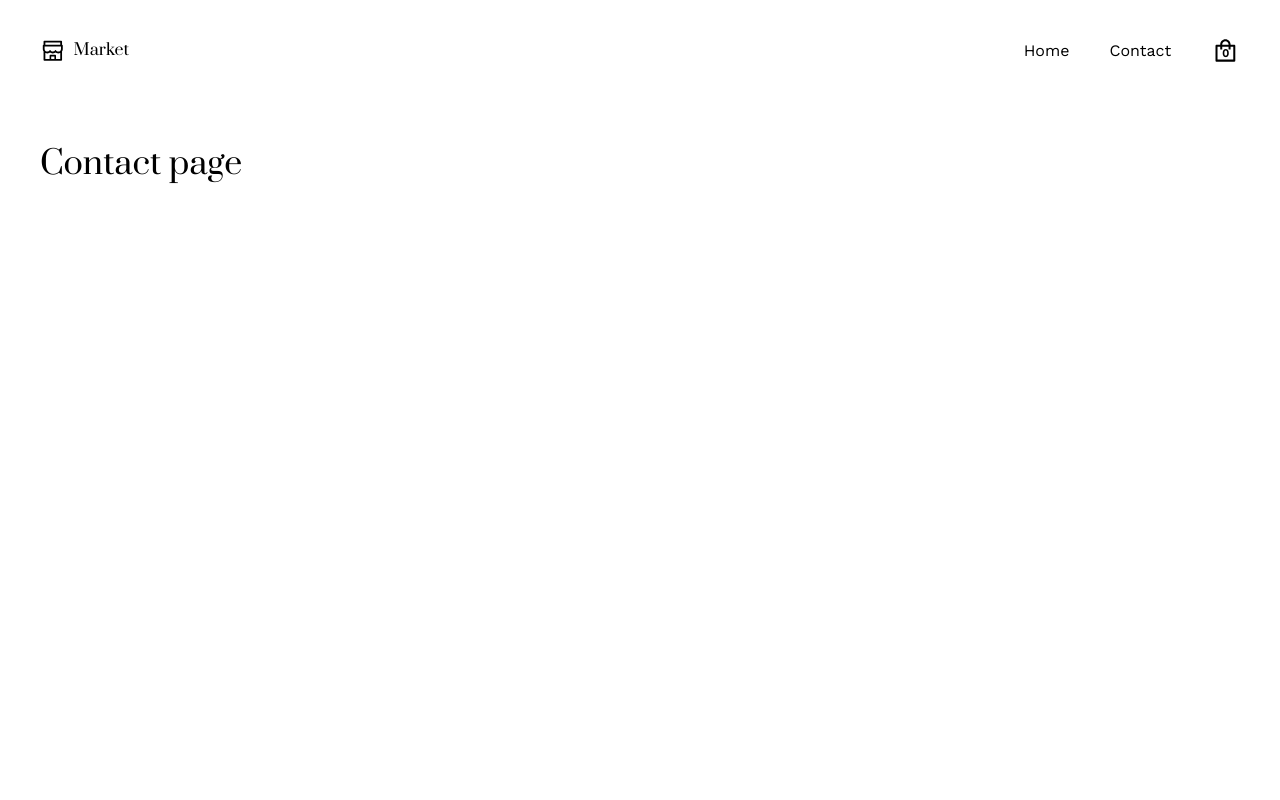
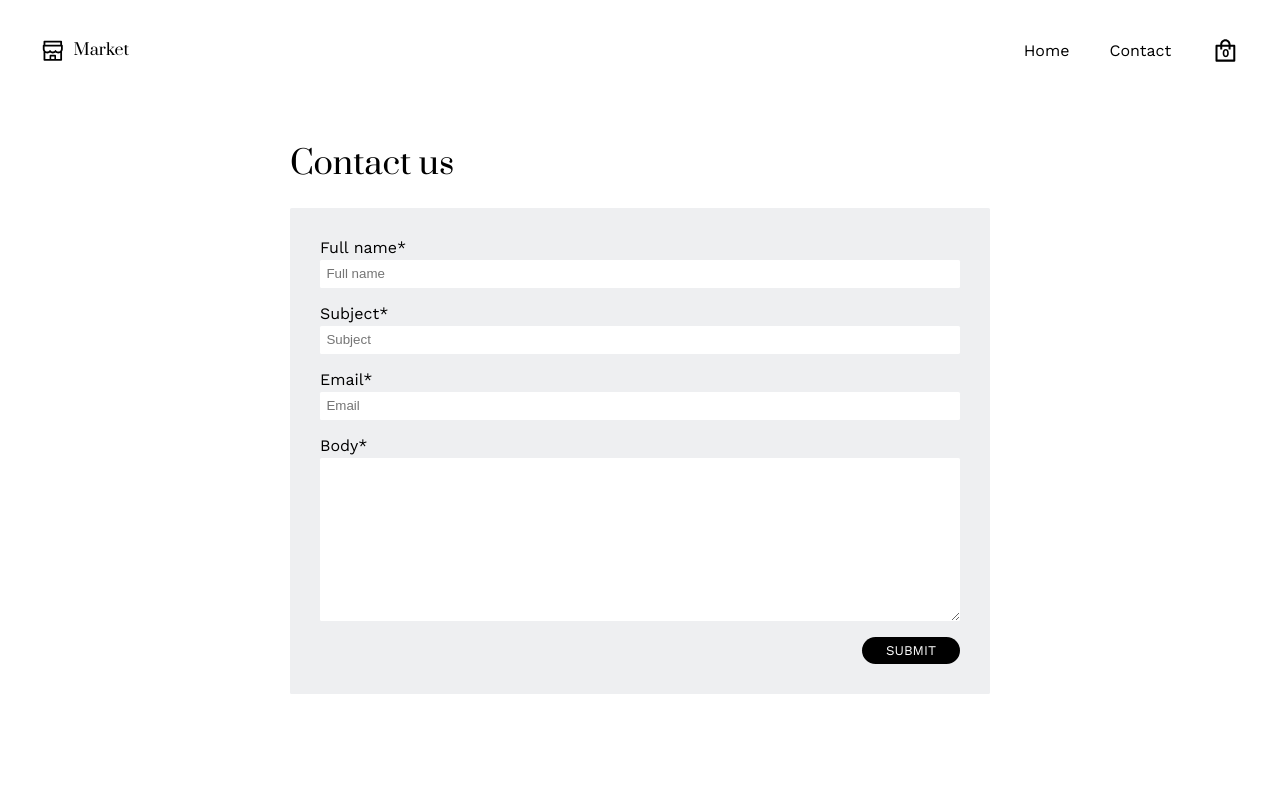
Before and after one commit to asimenstad/javascript-frameworks-ca, a React (Create React App) app: page /contact in a window 1280 px wide. Shown: the top 800 px of the page. Built offline with nearby package versions, Linux system fonts and the light colour scheme.

Commit message:
Updated contact form

```diff
--- a/src/pages/CheckoutPage/CheckoutPage.jsx
+++ b/src/pages/CheckoutPage/CheckoutPage.jsx
@@ -21,11 +21,11 @@ function CheckoutPage() {
   const total = totalEach.reduce((a, b) => a + b, 0);
 
   const navigate = useNavigate();
-  const submit = (e) => {
+  function onSubmit(e) {
     e.preventDefault();
     clearCart();
     navigate("/checkout-success");
-  };
+  }
 
   return (
     <main>
@@ -69,7 +69,7 @@ function CheckoutPage() {
             ))}
           </S.CartItems>
         </div>
-        <S.Form>
+        <S.Form onSubmit={onSubmit}>
           <S.DeliveryInfo>
             <h2>Delivery information</h2>
             <div>
@@ -137,7 +137,7 @@ function CheckoutPage() {
               <span>Total</span>
               <span>{total.toFixed(2)} KR</span>
             </div>
-            <button onClick={submit}>Complete order</button>
+            <button>Complete order</button>
           </S.Summary>
         </S.Form>
       </S.CartWrapper>
--- a/src/pages/ContactPage/ContactPage.jsx
+++ b/src/pages/ContactPage/ContactPage.jsx
@@ -1,10 +1,94 @@
-import React from "react";
+import React, { useState } from "react";
+import * as S from "./ContactPage.styles";
 
 function ContactPage() {
+  const [name, setName] = useState("");
+  const [subject, setSubject] = useState("");
+  const [email, setEmail] = useState("");
+  const [body, setBody] = useState("");
+
+  function onInputChange(e) {
+    const inputValue = e.target.value;
+    if (e.target.name === "name") {
+      setName(inputValue);
+    }
+    if (e.target.name === "subject") {
+      setSubject(inputValue);
+    }
+    if (e.target.name === "email") {
+      setEmail(inputValue);
+    }
+    if (e.target.name === "body") {
+      setBody(inputValue);
+    }
+  }
+
+  function onSubmit(e) {
+    e.preventDefault();
+    const data = {
+      name,
+      subject,
+      email,
+      body,
+    };
+    console.log(data);
+    e.target.reset();
+  }
+
   return (
-    <main>
-      <h1>Contact page</h1>
-    </main>
+    <S.Main>
+      <h1>Contact us</h1>
+      <S.Form onSubmit={onSubmit}>
+        <div>
+          <label htmlFor="name">Full name*</label>
+          <input
+            type="text"
+            name="name"
+            id="name"
+            placeholder="Full name"
+            minLength={3}
+            required
+            onChange={onInputChange}
+          />
+        </div>
+        <div>
+          <label htmlFor="subject">Subject*</label>
+          <input
+            type="text"
+            name="subject"
+            id="subject"
+            placeholder="Subject"
+            minLength={3}
+            required
+            onChange={onInputChange}
+          />
+        </div>
+        <div>
+          <label htmlFor="email">Email*</label>
+          <input
+            type="email"
+            name="email"
+            id="email"
+            placeholder="Email"
+            pattern="[a-z0-9._%+-]+@[a-z0-9.-]+\.[a-z]{2,}$"
+            required
+            onChange={onInputChange}
+          />
+        </div>
+        <div>
+          <label htmlFor="body">Body*</label>
+          <textarea
+            name="body"
+            id="body"
+            cols="30"
+            rows="10"
+            minLength={3}
+            required
+            onChange={onInputChange}></textarea>
+        </div>
+        <button>Submit</button>
+      </S.Form>
+    </S.Main>
   );
 }
 
--- /dev/null
+++ b/src/pages/ContactPage/ContactPage.styles.jsx
@@ -0,0 +1,19 @@
+import styled from "styled-components";
+
+export const Main = styled.main`
+  max-width: 700px;
+`;
+
+export const Form = styled.form`
+  display: flex;
+  flex-direction: column;
+  gap: 1rem;
+  background-color: ${(props) => props.theme.color.lightGray};
+  border-radius: 0.1rem;
+  padding: 30px;
+  > div {
+    display: flex;
+    flex-direction: column;
+    gap: 0.2rem;
+  }
+`;
--- a/src/styles/GlobalStyles.jsx
+++ b/src/styles/GlobalStyles.jsx
@@ -52,7 +52,7 @@ button{
     background-color: var(--color-pink);
   }
 }
-input{
+input, textarea{
   border: none;
   border-radius: 0.1rem;
   padding: 0.4rem;
```
